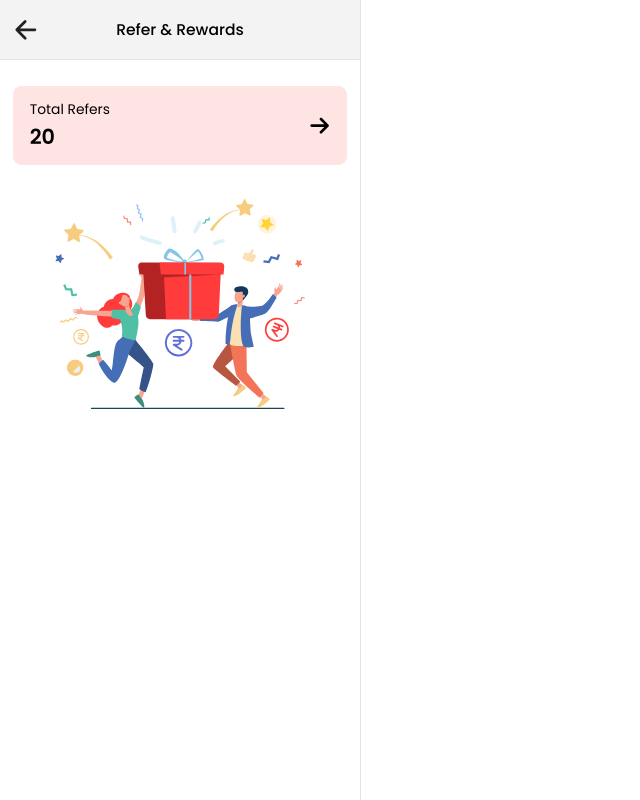
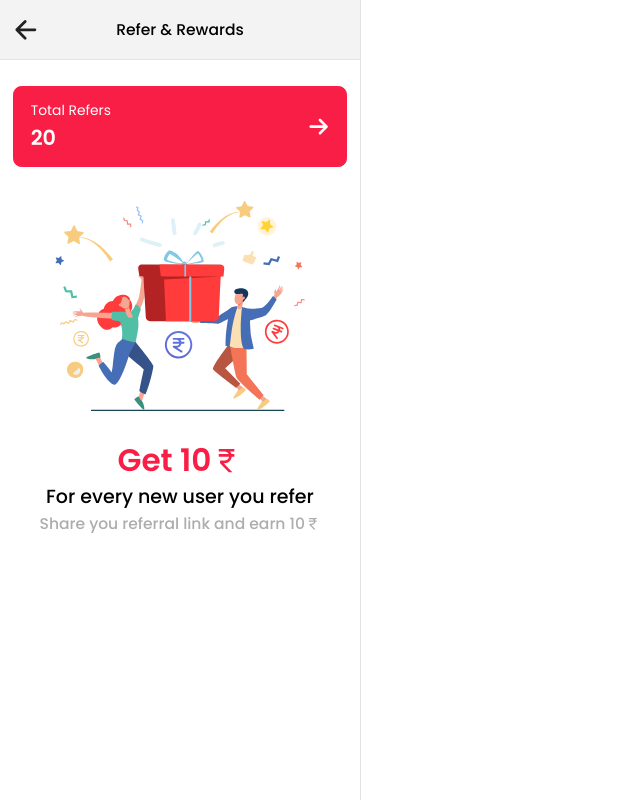
Before and after one commit to 25mohit/rent-property-project-frontend, a Next.js app: page /Refer in a window 1280 px wide. Shown: the whole page, without its empty margins (0-640 px from the left). Built offline with nearby package versions, Linux system fonts and the light colour scheme.

Commit message:
refer page

```diff
--- a/src/app/Refer/page.tsx
+++ b/src/app/Refer/page.tsx
@@ -6,6 +6,7 @@ import Link from "next/link";
 import { FaArrowRight } from "react-icons/fa6";
 import ReferImage from "../components/Utils/SvgIcons/ReferImage";
 import CalculateFontSize from "../components/HOC/Layout/CalculateFontSize";
+import { MdOutlineCurrencyRupee } from "react-icons/md";
 
 
 const Refer = () => {
@@ -36,6 +37,11 @@ const Refer = () => {
 
                     <div className="referBox">
                         <ReferImage />
+                        <div className="referBoxBody">
+                            <h5>Get 10 <MdOutlineCurrencyRupee className="icon" /></h5>
+                            <h6>For every new user you refer</h6>
+                            <p>Share you referral link and earn 10 <MdOutlineCurrencyRupee className="icon" /></p>
+                        </div>
                     </div>
                 </div>
             </SingleContentLayout>
--- a/src/app/style.scss
+++ b/src/app/style.scss
@@ -3011,11 +3011,13 @@ input[type="email"] {
 .referCount {
     display: flex;
     width: 100%;
-    background: #ffe4e4;
+    background:var(--main);
+	border: 2rem solid var(--main);
     padding: 15rem 20rem;
     border-radius: 10rem;
 	align-items: center;
     justify-content: space-between;
+	color: #fff;
 
 	.left {
 
@@ -3038,6 +3040,32 @@ input[type="email"] {
 	.referImage {
 		width: 100%;
 		padding: 0 50rem;
+		margin-bottom: 40rem;
+	}
+	.referBoxBody {
+		text-align: center;
+
+		h5 {
+			font-size: var(--fontSize36);
+			color: var(--main);
+			font-weight: 600;
+			display: flex;
+			align-items: center;
+			justify-content: center;
+			line-height: 1;
+			margin-bottom: 8rem;
+		}
+		h6 {
+			font-size: var(--fontSize22);
+			font-weight: 500;
+		}
+		p {
+			display: inline-flex;
+			align-items: center;
+			font-size: var(--fontSize18);
+			font-weight: 500;
+			color: #adadad;
+		}
 	}
 }
 
```
Lines whose indentation alone changed are shown as unchanged.
